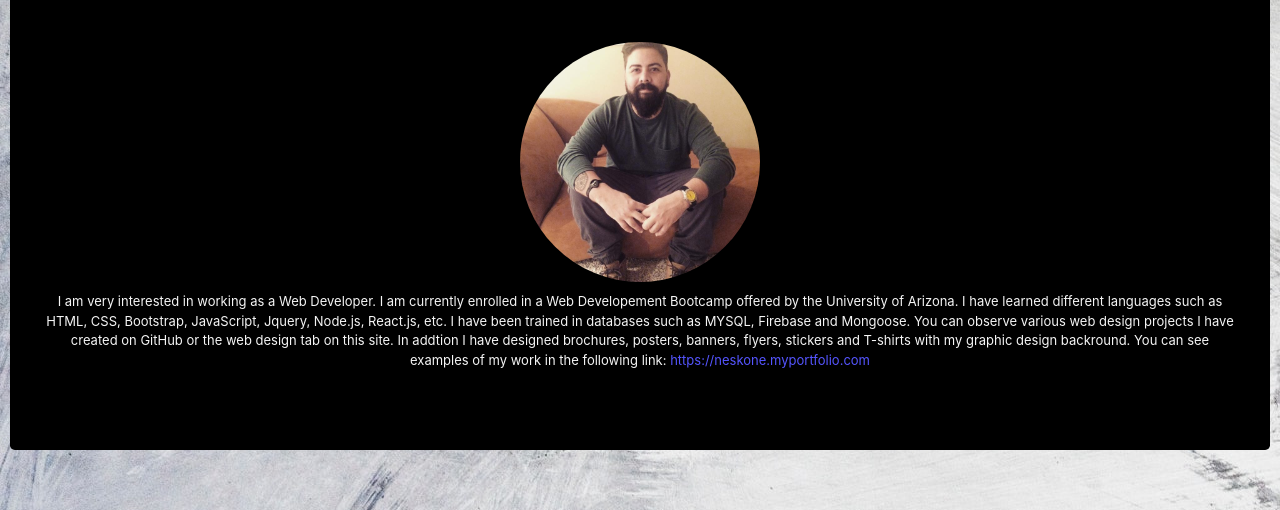
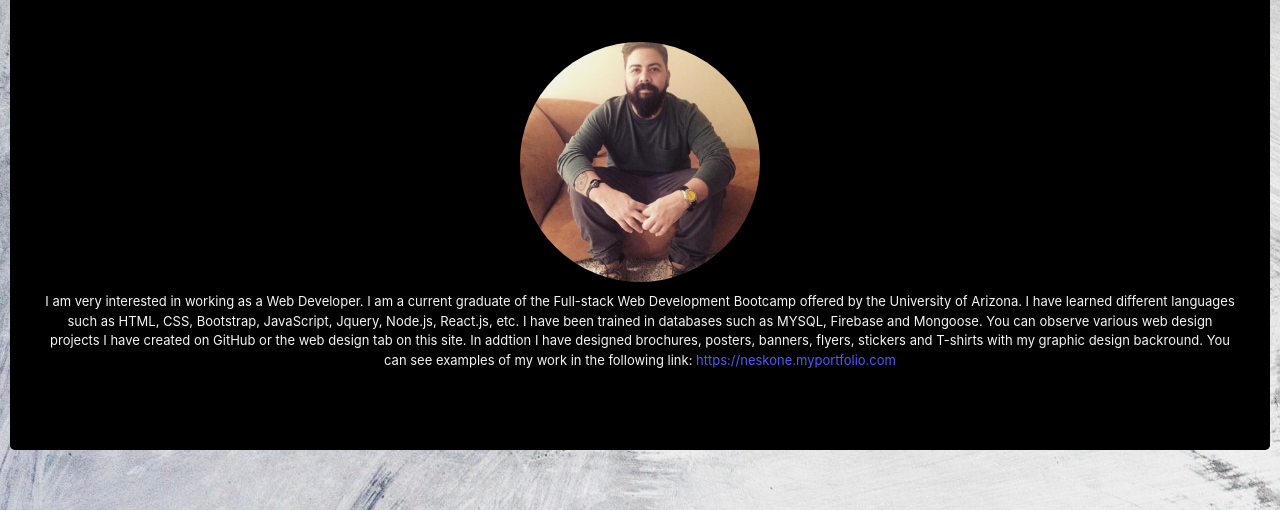
Before and after one commit to neskone1/portfolio2, a plain HTML site: page heroPage.html in a window 1280 px wide. Shown: the part 363-873 px from the top of the page. Drawn offline with nearby package versions, Linux system fonts and the light colour scheme.

Commit message:
change wrong spell

```diff
--- a/heroPage.html
+++ b/heroPage.html
@@ -64,7 +64,7 @@
 
 
                     I am very interested in working as a Web Developer.
-                    I am currently enrolled in a Web Developement Bootcamp offered by the University of Arizona.
+                    I am a current graduate of the Full-stack Web Development Bootcamp offered by the University of Arizona.
                     I have learned different languages such as HTML, CSS, Bootstrap, JavaScript, Jquery, Node.js, React.js, etc.
                     I have been trained in databases such as MYSQL, Firebase and Mongoose. You can observe various web design
                     projects I have created on GitHub or the web design tab on this site.
```
Also changed, not shown: index.html (+1 -1 lines).
